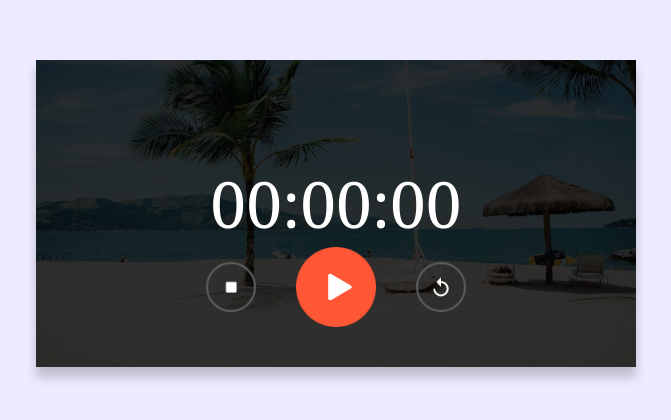
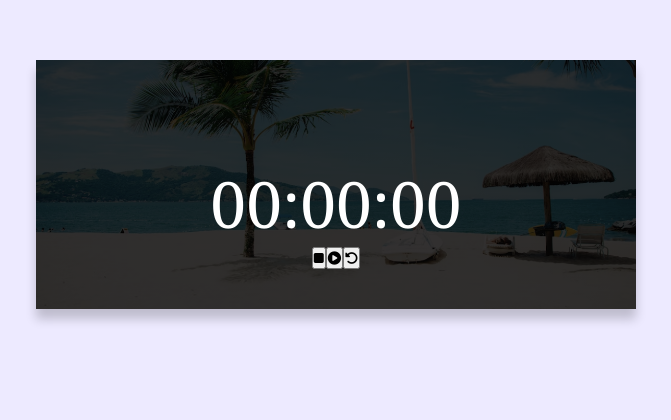
Before and after one commit to RakshaTiwari921/StopwatchApp, a plain HTML site: page index.html in a window 1280 px wide. Shown: the part 140-560 px from the top of the page, without its empty margins (304-975 px from the left). Drawn offline with Linux system fonts and the light colour scheme.

Commit message:
Update index.html

```diff
--- a/index.html
+++ b/index.html
@@ -5,14 +5,18 @@
     <meta name="viewport" content="width=device-width, initial-scale=1.0" />
     <title>Stop Watch</title>
     <link rel="stylesheet" href="style.css" />
+    <link
+      rel="stylesheet"
+      href="https://cdnjs.cloudflare.com/ajax/libs/font-awesome/6.4.0/css/all.min.css"
+    />
   </head>
   <body>
     <div class="stopwatch">
       <h1 id="displayTime">00:00:00</h1>
       <div class="buttons">
-        <img src="images/stop.png" alt="stop icon" onclick="watchStop()" />
-        <img src="images/start.png" alt="play icon" onclick="watchStart()" />
-        <img src="images/reset.png" alt="reset icon" onclick="watchRestart()" />
+        <button onclick="watchStop()"><i class="fas fa-stop"></i></button>
+        <button onclick="watchStart()"><i class="fa-solid fa-circle-play"></i></button>
+        <button onclick="watchRestart()"><i class="fas fa-rotate-left"></i></button>
       </div>
     </div>
 
```
